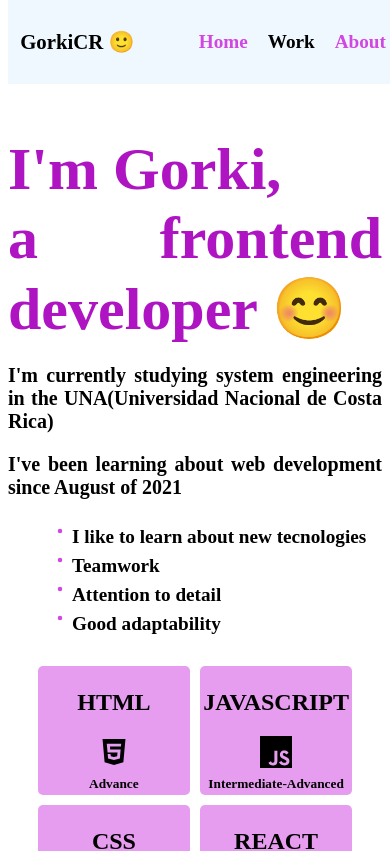
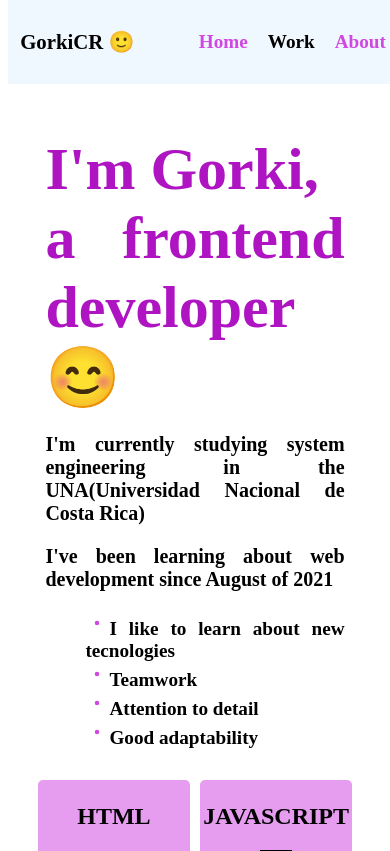
Before and after one commit to Gorkir6/port_folio, a React (Create React App) app: page /about in a window 390 px wide. Shown: the top 851 px of the page. Built offline with nearby package versions, Linux system fonts and the light colour scheme; the HTML template or start-up script is replaced by a standard one.

Commit message:
mobile fix

```diff
--- a/src/styles/App.css
+++ b/src/styles/App.css
@@ -134,6 +134,7 @@ footer{
   font-size: 20px;
   font-weight: bold;
 }
+
 .card{
   text-align: center;
 }
@@ -250,6 +251,12 @@ input[type=submit]:hover{
   }
 
 }
+@media screen and (max-width: 700px){
+  .info{
+    width: 80%;
+    text-align: unset;
+  }
+}
 @media screen and (max-width: 400px){
   h1{
     font-size: 1.3em;
```
